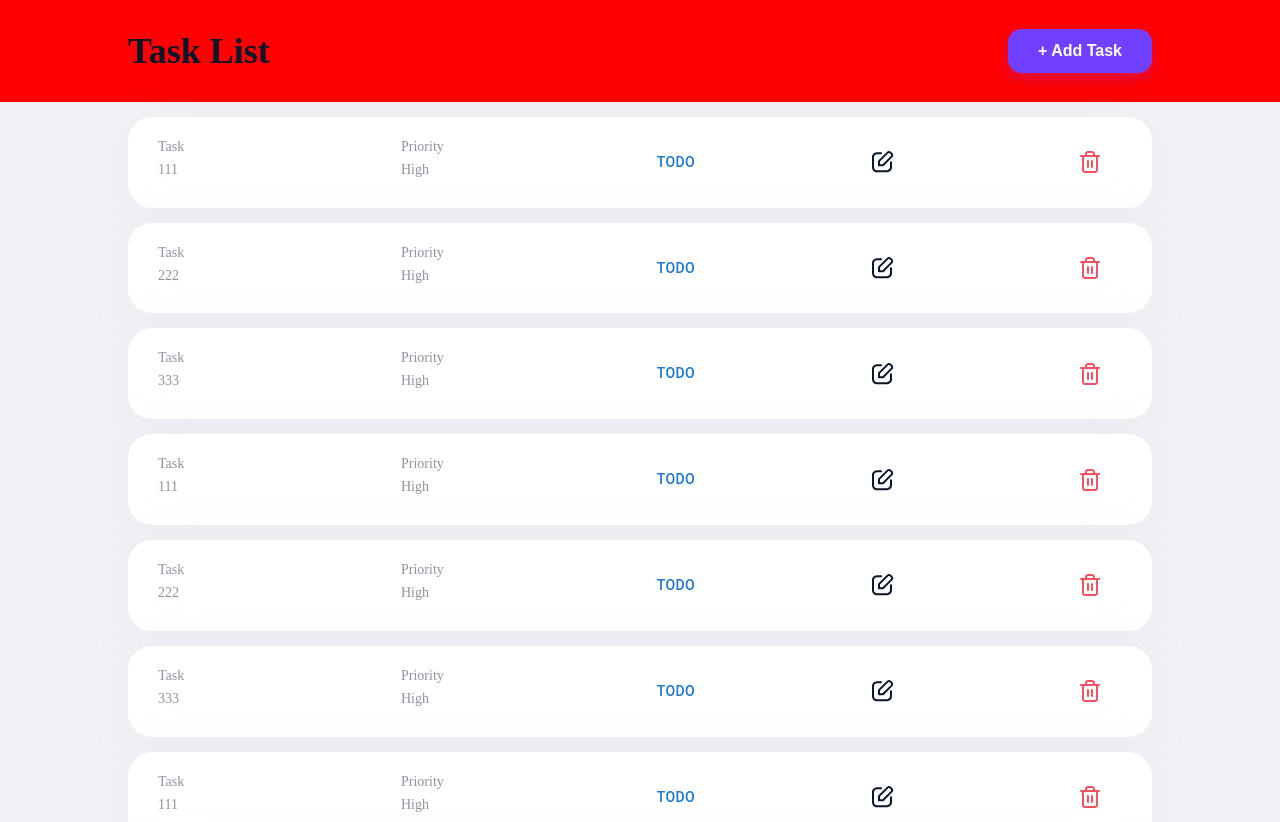
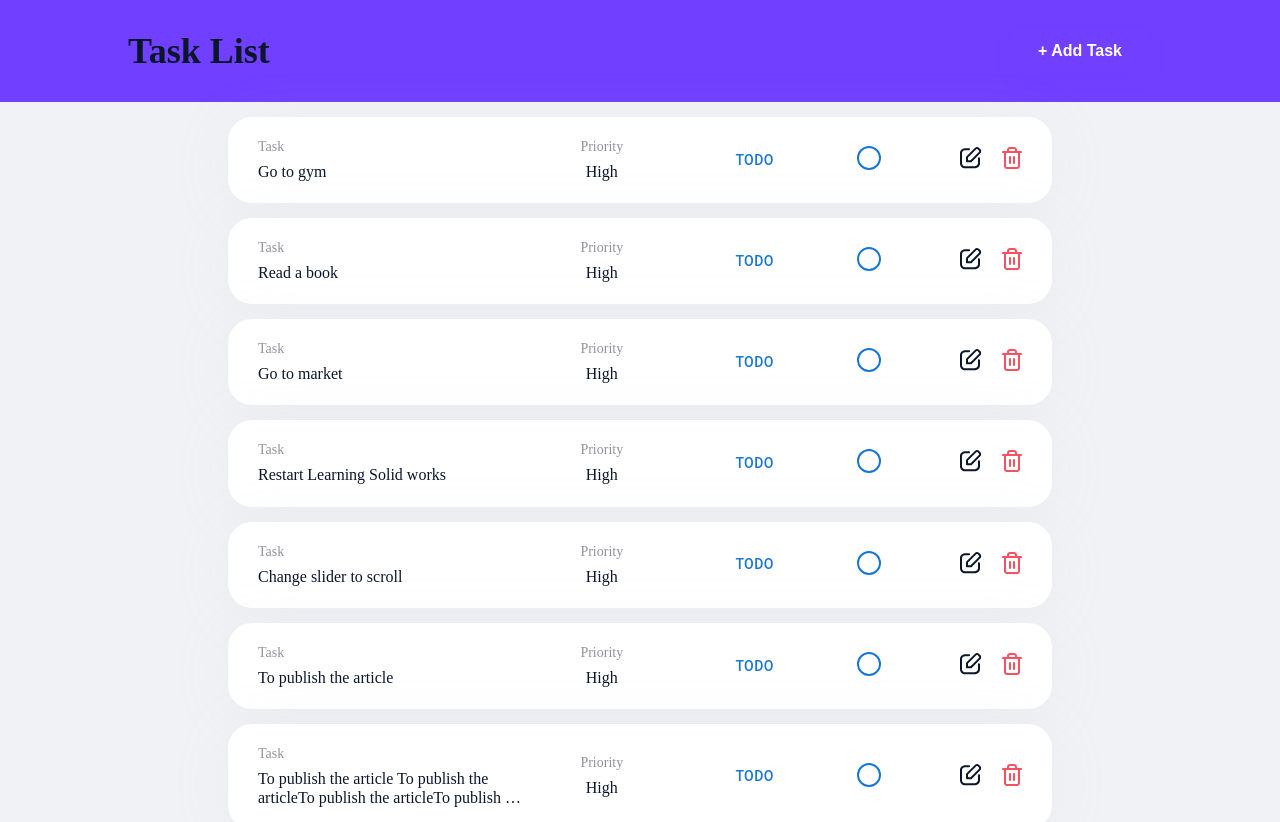
Before and after one commit to sunha-shin/todolist, a React (Create React App) app: page / in a window 1280 px wide. Shown: the top 822 px of the page. Built offline with nearby package versions, Linux system fonts and the light colour scheme.

Commit message:
modify width of task card contents

```diff
--- a/src/GlobalStyle.ts
+++ b/src/GlobalStyle.ts
@@ -14,6 +14,7 @@ export const colors: ColorsType = {
   darkGray: '#7d8592',
   lightGray: '#F0F2F5',
   white: '#ffffff',
+  purple: '#713fff',
 };
 
 export const globalMaxWidth = '1024px';
--- a/src/redux/todo/todoReducer.ts
+++ b/src/redux/todo/todoReducer.ts
@@ -10,24 +10,18 @@ interface TodoStateType {
 
 const INITIAL_STATE: TodoStateType = {
   todoList: [
-    { id: '111', title: '111', priority: 0, isCompleted: 0 },
-    { id: '222', title: '222', priority: 0, isCompleted: 0 },
-    { id: '333', title: '333', priority: 0, isCompleted: 0 },
-    { id: '111', title: '111', priority: 0, isCompleted: 0 },
-    { id: '222', title: '222', priority: 0, isCompleted: 0 },
-    { id: '333', title: '333', priority: 0, isCompleted: 0 },
-    { id: '111', title: '111', priority: 0, isCompleted: 0 },
-    { id: '222', title: '222', priority: 0, isCompleted: 0 },
-    { id: '333', title: '333', priority: 0, isCompleted: 0 },
-    { id: '111', title: '111', priority: 0, isCompleted: 0 },
-    { id: '222', title: '222', priority: 0, isCompleted: 0 },
-    { id: '333', title: '333', priority: 0, isCompleted: 0 },
-    { id: '111', title: '111', priority: 0, isCompleted: 0 },
-    { id: '222', title: '222', priority: 0, isCompleted: 0 },
-    { id: '333', title: '333', priority: 0, isCompleted: 0 },
-    { id: '111', title: '111', priority: 0, isCompleted: 0 },
-    { id: '222', title: '222', priority: 0, isCompleted: 0 },
-    { id: '333', title: '333', priority: 0, isCompleted: 0 },
+    { id: '1', title: 'Go to gym', priority: 0, isCompleted: 0 },
+    { id: '2', title: 'Read a book', priority: 0, isCompleted: 0 },
+    { id: '3', title: 'Go to market', priority: 0, isCompleted: 0 },
+    { id: '4', title: 'Restart Learning Solid works', priority: 0, isCompleted: 0 },
+    { id: '5', title: 'Change slider to scroll', priority: 0, isCompleted: 0 },
+    { id: '6', title: 'To publish the article', priority: 0, isCompleted: 0 },
+    {
+      id: '6',
+      title: 'To publish the article To publish the articleTo publish the articleTo publish the article',
+      priority: 0,
+      isCompleted: 0,
+    },
   ],
 };
 
--- a/src/resource/icons.tsx
+++ b/src/resource/icons.tsx
@@ -6,7 +6,7 @@ export const TrashCanIcon = () => {
         clip-rule="evenodd"
         d="M12 0C13.5977 0 14.9037 1.24892 14.9949 2.82373L15 3V4H17H19C19.5523 4 20 4.44772 20 5C20 5.51284 19.614 5.93551 19.1166 5.99327L19 6H18V19C18 20.5977 16.7511 21.9037 15.1763 21.9949L15 22H5C3.40232 22 2.09634 20.7511 2.00509 19.1763L2 19V6H1C0.447715 6 0 5.55228 0 5C0 4.48716 0.38604 4.06449 0.883379 4.00673L1 4H3H5V3C5 1.40232 6.24892 0.0963391 7.82373 0.00509269L8 0H12ZM4 6V19C4 19.5128 4.38604 19.9355 4.88338 19.9933L5 20H15C15.5128 20 15.9355 19.614 15.9933 19.1166L16 19V6H14H6H4ZM13 4H7V3L7.00673 2.88338C7.06449 2.38604 7.48716 2 8 2H12L12.1166 2.00673C12.614 2.06449 13 2.48716 13 3V4ZM8 9C8.51284 9 8.93551 9.38604 8.99327 9.88338L9 10V16C9 16.5523 8.55229 17 8 17C7.48716 17 7.06449 16.614 7.00673 16.1166L7 16V10C7 9.44771 7.44772 9 8 9ZM12.9933 9.88338C12.9355 9.38604 12.5128 9 12 9C11.4477 9 11 9.44771 11 10V16L11.0067 16.1166C11.0645 16.614 11.4872 17 12 17C12.5523 17 13 16.5523 13 16V10L12.9933 9.88338Z"
         fill="#F65160"
-      ></path>
+      />
     </svg>
   );
 };
@@ -19,7 +19,7 @@ export const EditIcon = () => {
         clip-rule="evenodd"
         d="M14.8787 0.87868L6.29289 9.46447C6.10536 9.652 6 9.90636 6 10.1716V14.1716C6 14.7239 6.44772 15.1716 7 15.1716H11C11.2652 15.1716 11.5196 15.0662 11.7071 14.8787L20.2929 6.29289C21.4645 5.12132 21.4645 3.22183 20.2929 2.05025L19.1213 0.87868C17.9497 -0.292893 16.0503 -0.292893 14.8787 0.87868ZM18.8787 3.46447L18.9619 3.55867C19.2669 3.95096 19.2392 4.5182 18.8787 4.87868L10.584 13.1716H8V10.5856L16.2929 2.29289C16.6834 1.90237 17.3166 1.90237 17.7071 2.29289L18.8787 3.46447ZM10.0308 2.17157C10.0308 1.61929 9.5831 1.17157 9.03081 1.17157H5L4.78311 1.17619C2.12231 1.28975 0 3.48282 0 6.17157V16.1716L0.00461951 16.3885C0.118182 19.0493 2.31125 21.1716 5 21.1716H15L15.2169 21.167C17.8777 21.0534 20 18.8603 20 16.1716V11.2533L19.9933 11.1366C19.9355 10.6393 19.5128 10.2533 19 10.2533C18.4477 10.2533 18 10.701 18 11.2533V16.1716L17.9949 16.3478C17.9037 17.9227 16.5977 19.1716 15 19.1716H5L4.82373 19.1665C3.24892 19.0752 2 17.7693 2 16.1716V6.17157L2.00509 5.9953C2.09634 4.42049 3.40232 3.17157 5 3.17157H9.03081L9.14743 3.16485C9.64477 3.10708 10.0308 2.68441 10.0308 2.17157Z"
         fill="#0A1629"
-      ></path>
+      />
     </svg>
   );
 };
--- a/src/view/component/layout/body/Body.Styled.ts
+++ b/src/view/component/layout/body/Body.Styled.ts
@@ -1,31 +1,7 @@
 import styled from 'styled-components';
 
-// interface BodyStyle {
-//   background: string;
-// }
-
-// export const Body = styled.div<BodyStyle>`
 export const Body = styled.div`
   .body-container {
-    color: #0a1629;
-    font-size: 36px;
-    font-weight: 700;
-  }
-
-  .task-card {
-    // background: #fff;
-    border-radius: 24px;
-    box-shadow: 0 6px 58px rgba(196, 203, 214, 0.104);
-    display: flex;
-    justify-content: space-between;
-    margin-top: 15px;
-    padding: 22px 30px;
-  }
-
-  .task-text {
-    color: #91929e;
-    font-size: 14px;
-    font-weight: 400;
-    margin-bottom: 7px;
+    padding: 0 100px;
   }
 `;
--- a/src/view/component/layout/header/Header.Styled.ts
+++ b/src/view/component/layout/header/Header.Styled.ts
@@ -1,12 +1,8 @@
-import { getResponsiveMediaQuery, globalMaxWidth } from 'GlobalStyle';
+import { colors, getResponsiveMediaQuery, globalMaxWidth } from 'GlobalStyle';
 import styled from 'styled-components';
 
-// interface HeaderStyle {
-//   background: string;
-// }
-
 export const Header = styled.header`
-  background-color: red;
+  background-color: ${colors.purple};
 
   .container {
     align-items: center;
--- a/src/view/component/todo/showTodo/ShowTodo.Styled.ts
+++ b/src/view/component/todo/showTodo/ShowTodo.Styled.ts
@@ -1,7 +1,10 @@
+import { colors } from 'GlobalStyle';
 import styled from 'styled-components';
+
 interface ShowTodoStyle {
   background: string;
 }
+
 export const ShowTodo = styled.div<ShowTodoStyle>`
   .task-card {
     background-color: white;
@@ -10,8 +13,15 @@ export const ShowTodo = styled.div<ShowTodoStyle>`
     box-shadow: 0 6px 58px rgba(196, 203, 214, 0.104);
     display: flex;
     justify-content: space-between;
+    align-items: center;
     margin-top: 15px;
     padding: 22px 30px;
+
+    .task-wrapper {
+      width: 35%;
+      /* width: 200px; */
+      /* min-width: 200px; */
+      /* max-width: 200px; */
     }
 
     .task-top-text {
@@ -19,14 +29,44 @@ export const ShowTodo = styled.div<ShowTodoStyle>`
       font-size: 14px;
       font-weight: 400;
       margin-bottom: 7px;
-    width: 100px;
+      /* width: 100px; */
       text-overflow: ellipsis;
     }
 
     .task-text {
-    color: #0a1629;
+      color: ${colors.black};
       font-size: 16px;
       font-weight: 400;
       line-height: 1.2;
+      overflow: hidden;
+      text-overflow: ellipsis;
+      display: -webkit-box;
+      -webkit-line-clamp: 2;
+      -webkit-box-orient: vertical;
+    }
+
+    .priority-wrapper {
+      width: 20%;
+      text-align: center;
+      /* width: 50px;
+      min-width: 50px; */
+    }
+
+    .task-status-wrapper {
+      width: 20%;
+      display: flex;
+      justify-content: center;
+      text-align: center;
+    }
+    .progress-bar-wrapper {
+      width: 10%;
+      text-align: center;
+    }
+
+    .buttons-wrapper {
+      width: 15%;
+      display: flex;
+      justify-content: end;
+    }
   }
 `;
--- a/src/view/component/todo/showTodo/ShowTodo.tsx
+++ b/src/view/component/todo/showTodo/ShowTodo.tsx
@@ -4,6 +4,7 @@ import { deleteTodo, updateTodo } from 'redux/todo/todoAction';
 import { Todo } from 'service/model/Todo';
 import { useAppSelector, useAppDispatch } from 'service/store';
 import Button from '@mui/material/Button';
+import CircularProgress from '@mui/material/CircularProgress';
 import { EditIcon, TrashCanIcon } from 'resource/icons';
 import { todoIsCompeted } from 'service/model/Todo';
 import Input from 'view/component/common/input/InputComp';
@@ -62,21 +63,28 @@ const ShowTodo = () => {
       {todoList.map((todo: Todo) => {
         return (
           <section className="task-card" key={todo.id}>
-            <div>
+            <div className="task-wrapper">
               <div className="task-top-text">Task</div>
               <div className="task-text">{todo.title}</div>
             </div>
-            <div>
+            <div className="priority-wrapper">
               <div className="task-top-text">Priority</div>
               <div className="task-text">High</div>
             </div>
-            <Button onClick={() => completeTodo(todo)}>{todoIsCompeted[todo.isCompleted as number]}</Button>
-            <Button onClick={() => clickUpdate(todo)}>
-              <EditIcon />
-            </Button>
-            <Button onClick={() => clickDelete(todo.id)}>
-              <TrashCanIcon />
-            </Button>
+            <div className="task-status-wrapper">
+              <Button onClick={() => completeTodo(todo)}>{todoIsCompeted[todo.isCompleted as number]}</Button>
+            </div>
+            <div className="progress-bar-wrapper">
+              <CircularProgress variant="determinate" value={100} size={'24px'} />
+            </div>
+            <div className="buttons-wrapper">
+              <div onClick={() => clickUpdate(todo)} style={{ marginRight: '20px' }}>
+                <EditIcon />
+              </div>
+              <div onClick={() => clickDelete(todo.id)}>
+                <TrashCanIcon />
+              </div>
+            </div>
           </section>
         );
       })}
```
Lines whose indentation alone changed are shown as unchanged.
